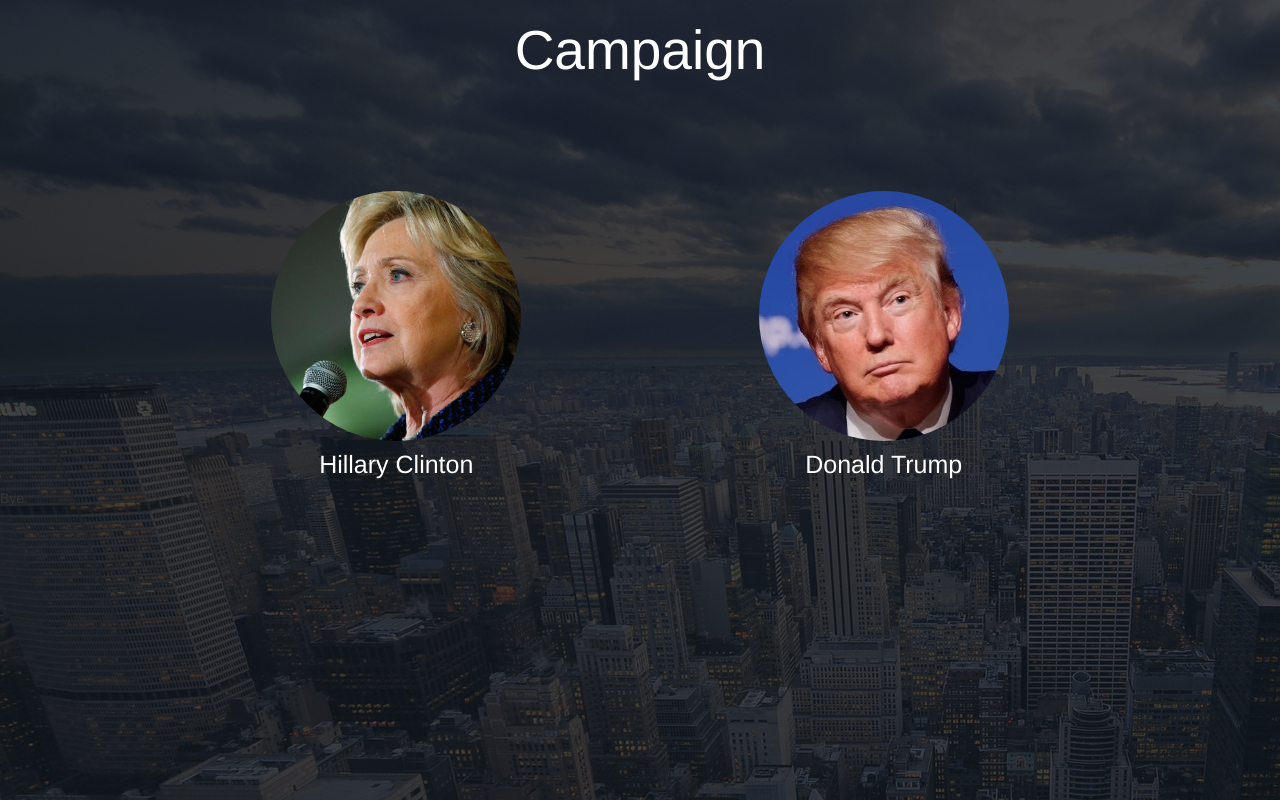
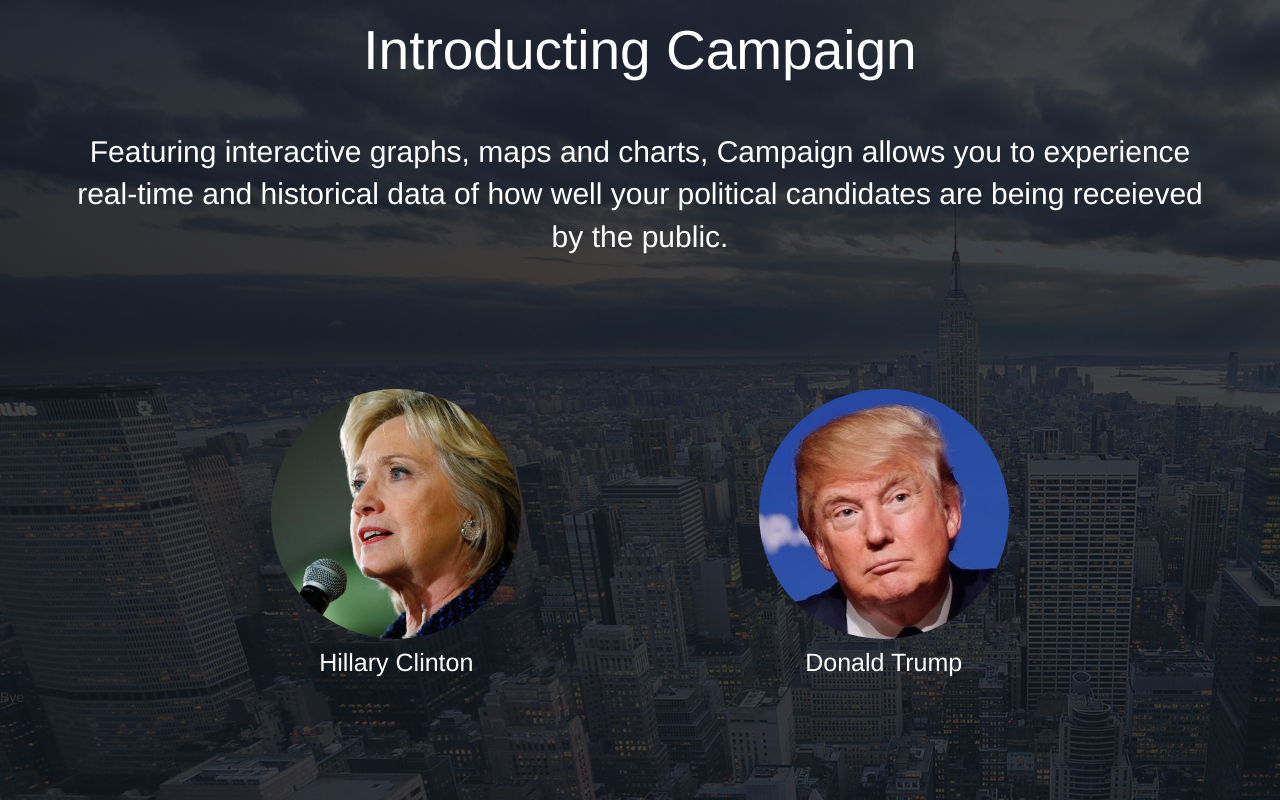
Before and after one commit to CoderswadiParty/Campaign, a Flask app: page / in a window 1280 px wide. Run offline with Flask 2, Linux system fonts and the light colour scheme; some libraries are stand-ins or nearby versions.

Commit message:
UI Updates

```diff
--- a/css/main.css
+++ b/css/main.css
@@ -4,10 +4,15 @@ h1 {
   font-weight: lighter;
 }
 
-h4 {
+h4,p {
   color: #FFFFFF;
+  font-weight: lighter;;
+  font-size: 25;
+}
+
+#description {
   font-weight: lighter;
-  font-size: 25;
+  font-size: 30;
 }
 
 html,
--- a/templates/index.html
+++ b/templates/index.html
@@ -7,8 +7,12 @@
   <body>
     <div id="particles-canvas"></div>
     <div class="container" style="text-align:center">
-      <h1 class="display-1">Campaign</h1>
+      <h1 class="display-1" id="description_header">Introducting Campaign</h1>
+      <br>
+      <br>
+      <p id="description">Featuring interactive graphs, maps and charts, Campaign allows you to experience real-time and historical data of how well your political candidates are being receieved by the public.
     </div>
+    <br>
     <br>
     <br>
     <br>
```
